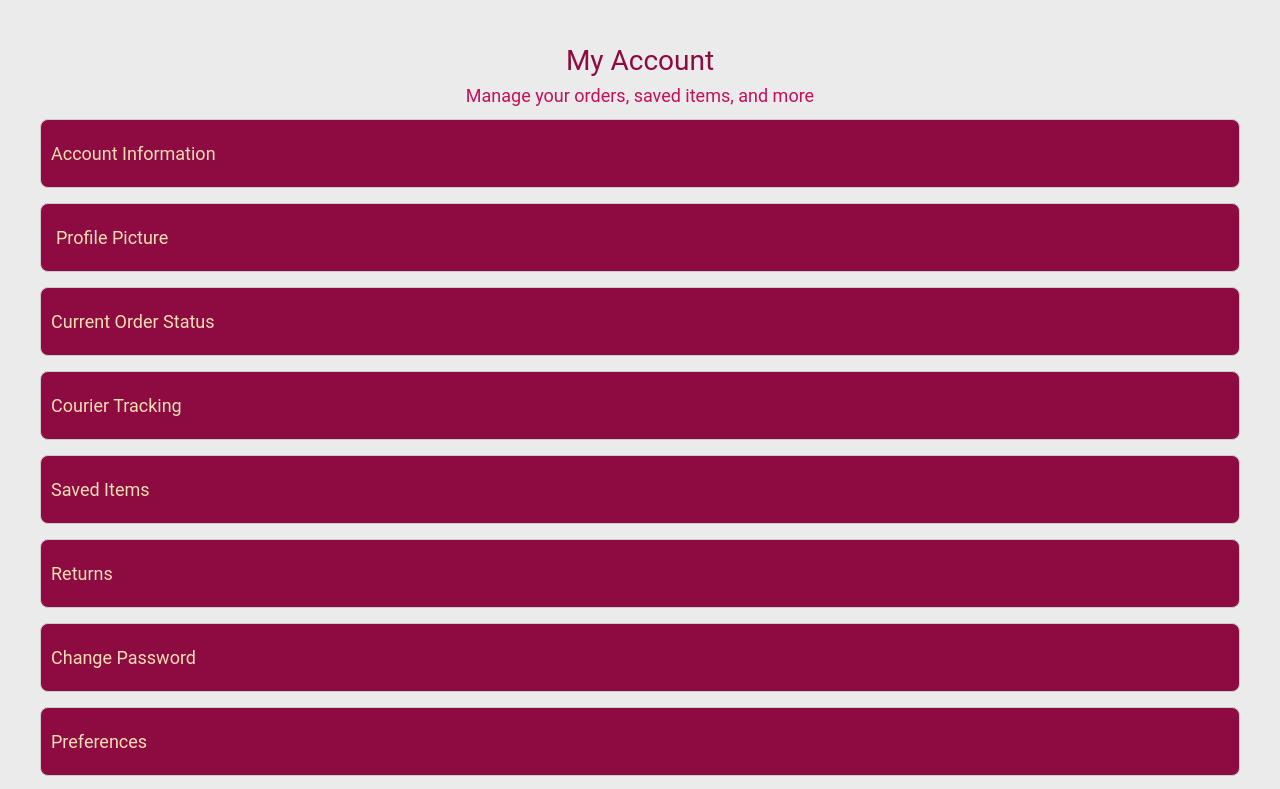
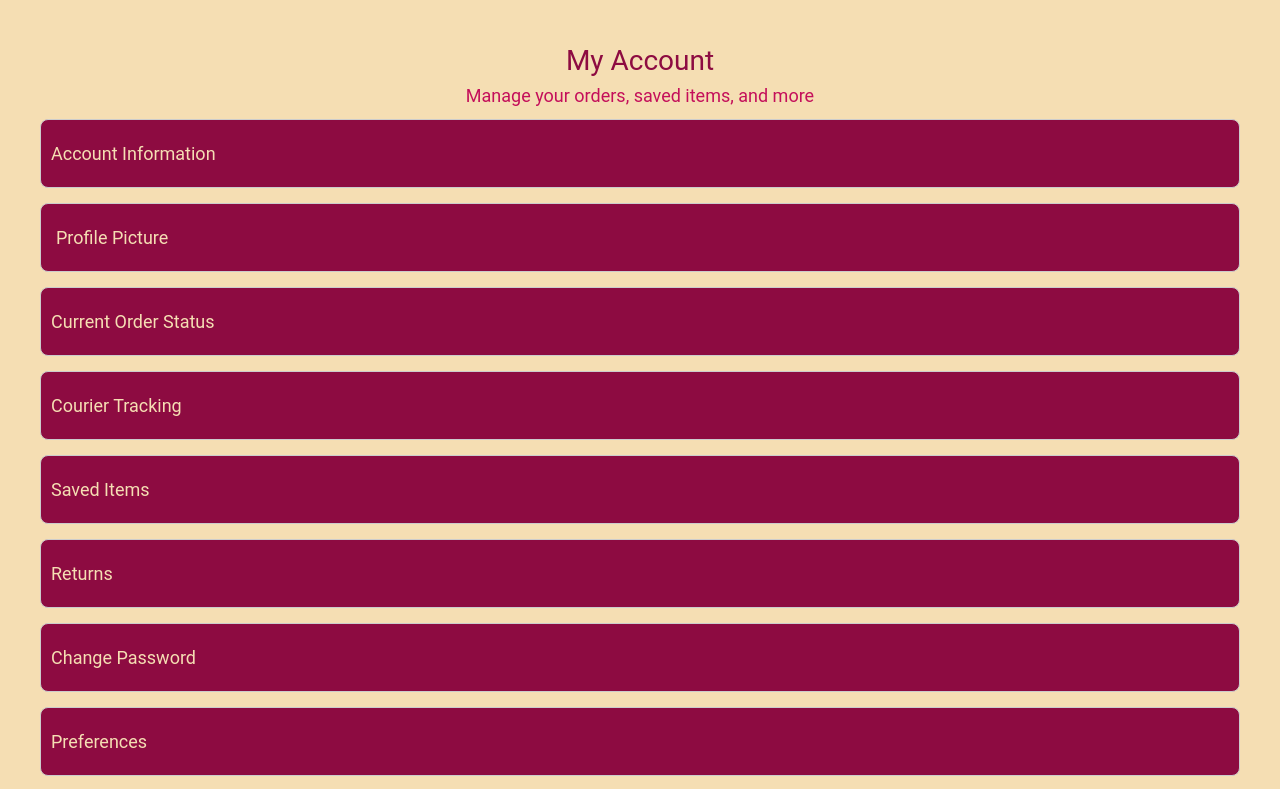
Before and after one commit to srigansystem/Watch-Mart, a Next.js app: page /MyAccount in a window 1280 px wide. Shown: the top 789 px of the page. Built offline with nearby package versions, Linux system fonts and the light colour scheme.

Commit message:
Updated colours for MyAccount

```diff
--- a/src/app/MyAccount.css
+++ b/src/app/MyAccount.css
@@ -3,7 +3,7 @@
 /* Global Styles */
 body {
   font-family: 'Roboto', sans-serif;
-  background-color: rgb(235, 235, 235);
+  background-color: wheat;
   margin: 10px;
   padding: 10px;
   border-radius: 8px;
@@ -133,7 +133,7 @@ h3:hover::after {
 .wishlist.expanded,
 .purchase-history.expanded,
 .insurance-info.expanded {
-  background-color: wheat; /* Expanded color */
+  background-color: whitesmoke; /* Expanded color */
 }
 
 /* Expanded Section */
```
